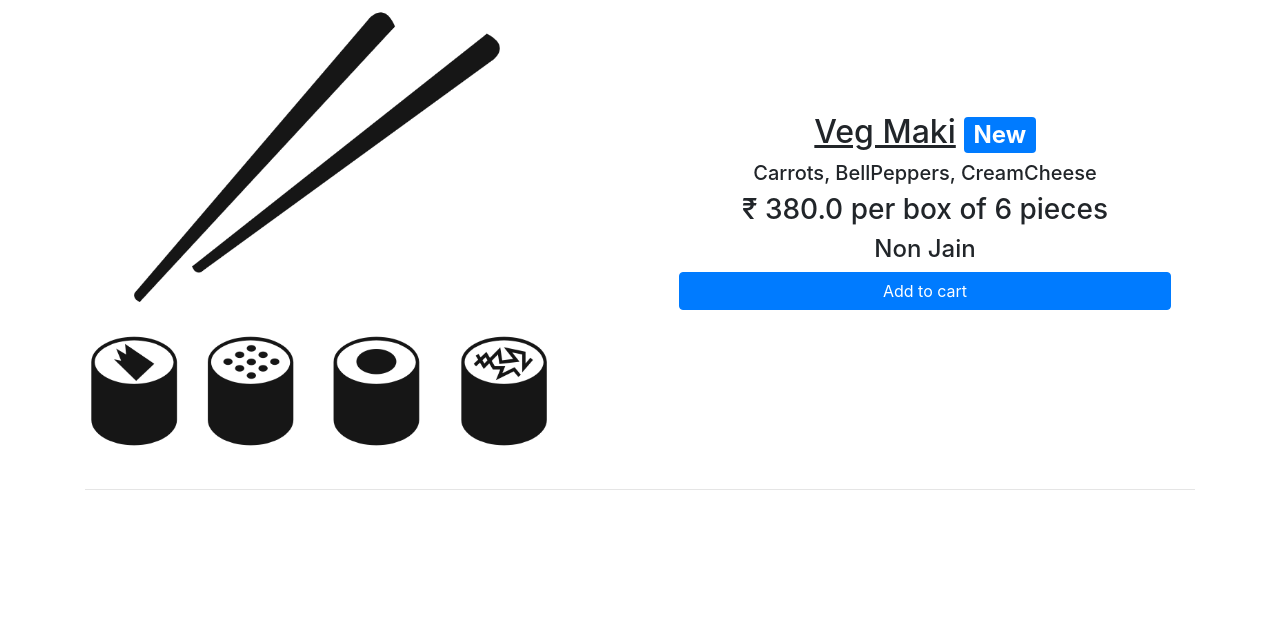
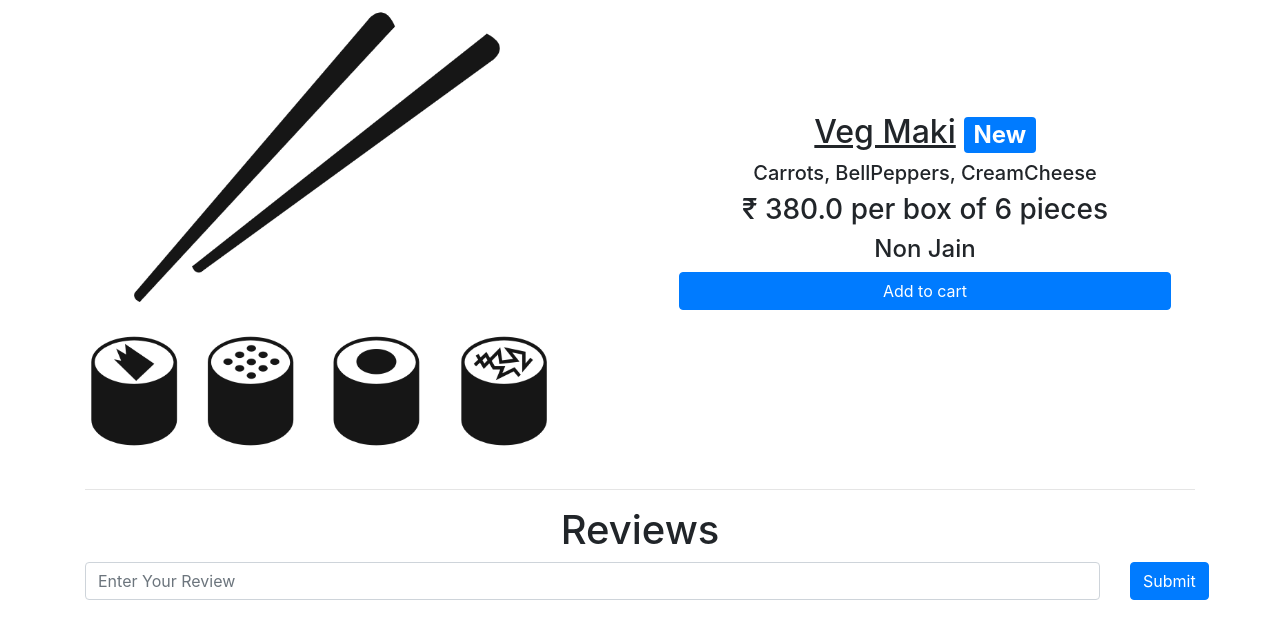
Before and after one commit to RiaDhanani/QuickBite, a Django app: a page that uses main/templates/main/dishes.html in a window 1280 px wide. Shown: the part 133-772 px from the top of the page. Run offline with Django 3.2, Linux system fonts and the light colour scheme; data comes from the database, SQL or seed files in the repository; both versions use the stored data as it was after the commit; some libraries are stand-ins or nearby versions.

Commit message:
added reviews feature

```diff
--- a/main/admin.py
+++ b/main/admin.py
@@ -1,5 +1,5 @@
 from django.contrib import admin
-from .models import Item, CartItems
+from .models import Item, CartItems, Reviews
 from django.db import models
 
 class ItemAdmin(admin.ModelAdmin):
@@ -26,5 +26,9 @@ class CartItemsAdmin(admin.ModelAdmin):
     list_display = ('id','user','item','quantity','ordered','ordered_date','delivery_date','status')
     list_filter = ('ordered','ordered_date','status')
 
+class ReviewsAdmin(admin.ModelAdmin):
+    list_display = ('user','item','review','posted_on')
+
 admin.site.register(Item,ItemAdmin)
 admin.site.register(CartItems,CartItemsAdmin)
+admin.site.register(Reviews,ReviewsAdmin)
--- a/main/models.py
+++ b/main/models.py
@@ -51,6 +51,20 @@ class Item(models.Model):
             'slug': self.slug
         })
 
+class Reviews(models.Model):
+    user = models.ForeignKey(User, on_delete = models.CASCADE)
+    item = models.ForeignKey(Item, on_delete = models.CASCADE)
+    rslug = models.SlugField()
+    review = models.TextField()
+    posted_on = models.DateField(default=timezone.now)
+
+    class Meta:
+        verbose_name = 'Review'
+        verbose_name_plural = 'Reviews'
+
+    def __str__(self):
+        return self.review
+
 class CartItems(models.Model):
     ORDER_STATUS = (
         ('Active', 'Active'),
@@ -67,6 +81,7 @@ class CartItems(models.Model):
     class Meta:
         verbose_name = 'Cart Item'
         verbose_name_plural = 'Cart Items'
+
     def __str__(self):
         return self.item.title
 
--- a/main/templates/main/dishes.html
+++ b/main/templates/main/dishes.html
@@ -6,27 +6,56 @@
     <div class="container dark-grey-text">
       <div class="row wow fadeIn">
         <div class="col-md-6 mb-4">
-          <img src="{{ object.image.url }}" class="img-fluid mt-4" alt="">
+          <img src="{{ item.image.url }}" class="img-fluid mt-4" alt="">
         </div>
         <div class="col-md-6 mb-4 information">
           <!--Content-->
           <div class="p-4 content">
             <div class="mt-0">
-                <h2><u>{{ object.title }}</u><span class="badge badge-{{ object.label_colour }} ml-2">{{ object.labels }}</span></h2>
+                <h2><u>{{ item.title }}</u><span class="badge badge-{{ item.label_colour }} ml-2">{{ item.labels }}</span></h2>
             </div>
             <div class="lead">
-              {% if object.description %}
-              <h5>{{ object.description }}</h5>
+              {% if item.description %}
+              <h5>{{ item.description }}</h5>
               {% endif %}
-              <h3>₹ {{ object.price }} per box of {{ object.pieces}} pieces</h3>
-              <h4>{{ object.instructions }}</h4>
+              <h3>₹ {{ item.price }} per box of {{ item.pieces}} pieces</h3>
+              <h4>{{ item.instructions }}</h4>
             </div>
-            <a href="{{ object.get_add_to_cart_url }}" class="btn btn-primary btn-md my-0 p">Add to cart</a>
+            <a href="{% url 'main:add-to-cart' item.slug %}" class="btn btn-primary btn-md my-0 p">Add to cart</a>
           </div>
         </div>
       </div>
       <hr>
     </div>
   </main>
+  <div class="container">
+    <h1 class="text-center">Reviews</h1>
+
+    <form action="{% url 'main:add_reviews' %}" method="POST" class="mb-3">
+      {% csrf_token %}
+      <div class="row">
+        <div class="col-sm-11">
+          <input type="text" name="review" class="form-control" placeholder="Enter Your Review">
+          <input type="hidden" name="rslug" class="form-control" value="{{item.slug}}">
+        </div>
+        <div class="col-sm-1">
+          <button type="submit" class="btn btn-primary">Submit</button>
+        </div>
+      </div>
+    </form>
+
+    {% for review in reviews %}
+    <div class="main-reviews card bg-success mb-3">
+      <div class="card-body">
+        <div class="user_details" style="display: flex; border-bottom: 1px solid rgb(31, 30, 30);">
+          <h3 class="mr-3">{{ review.user.username }} </h3>
+          <p class="mt-2">{{ review.posted_on }}</p>
+        </div>
+          <h4>{{ review.review }}</h4>
+      </div>
+    </div>
+    {% endfor %}
+
+  </div>
 </div>
 {% endblock content %}
--- a/main/templates/main/home.html
+++ b/main/templates/main/home.html
@@ -38,10 +38,10 @@
                 <div class="card mb-3" style="height: fit-content; overflow: auto;">
                   <img src="{{ item.image.url }}" style="height: 250px;">
                     <div class="card-body">
-                      <h5 class="text-center"><a href="{{ item.get_absolute_url }}">{{ item.title }} </a><span class="badge badge-{{ item.label_colour }}">{{ item.labels }}</span></h5>
+                      <h5 class="text-center"><a href="{% url 'main:dishes' item.slug %}">{{ item.title }} </a><span class="badge badge-{{ item.label_colour }}">{{ item.labels }}</span></h5>
                       <p class="text-center">{{ item.description }}</p>
                       <h5 class="text-center">₹ {{ item.price }}</h5>
-                      <a href="{{ item.get_absolute_url }}" class="btn btn-info float-right">View Details</a>
+                      <a href="{% url 'main:dishes' item.slug %}" class="btn btn-info float-right">View Details</a>
                     </div>
                 </div>
             </div>
--- a/main/urls.py
+++ b/main/urls.py
@@ -2,7 +2,7 @@ from django.urls import path
 from . import views
 from .views import (
     MenuListView,
-    MenuDetailView,
+    menuDetail,
     add_to_cart,
     get_cart_items,
     order_item,
@@ -15,13 +15,14 @@ from .views import (
     ItemUpdateView,
     ItemDeleteView,
     update_status,
+    add_reviews,
 )
 
 app_name = "main"
 
 urlpatterns = [
     path('', MenuListView.as_view(), name='home'),
-    path('dishes/<slug>', MenuDetailView.as_view(), name='dishes'),
+    path('dishes/<slug>', views.menuDetail, name='dishes'),
     path('item_list/', views.item_list, name='item_list'),
     path('item/new/', ItemCreateView.as_view(), name='item-create'),
     path('item-update/<slug>/', ItemUpdateView.as_view(), name='item-update'),
@@ -35,4 +36,5 @@ urlpatterns = [
     path('pending_orders/', views.pending_orders, name='pending_orders'),
     path('admin_dashboard/', views.admin_dashboard, name='admin_dashboard'),
     path('update_status/<int:pk>', views.update_status, name='update_status'),
+    path('postReview', views.add_reviews, name='add_reviews'),
 ]
--- a/main/views.py
+++ b/main/views.py
@@ -1,5 +1,5 @@
 from django.shortcuts import render, get_object_or_404, redirect
-from .models import Item, CartItems
+from .models import Item, CartItems, Reviews
 from django.contrib import messages
 from django.views.generic import (
     ListView,
@@ -19,9 +19,27 @@ class MenuListView(ListView):
     template_name = 'main/home.html'
     context_object_name = 'menu_items'
 
-class MenuDetailView(DetailView):
-    model = Item
-    template_name = 'main/dishes.html'
+def menuDetail(request, slug):
+    item = Item.objects.filter(slug=slug).first()
+    reviews = Reviews.objects.filter(rslug=slug).order_by('-id')[:7]
+    context = {
+        'item' : item,
+        'reviews' : reviews,
+    }
+    return render(request, 'main/dishes.html', context)
+
+@login_required
+def add_reviews(request):
+    if request.method == "POST":
+        user = request.user
+        rslug = request.POST.get("rslug")
+        item = Item.objects.get(slug=rslug)
+        review = request.POST.get("review")
+
+        reviews = Reviews(user=user, item=item, review=review, rslug=rslug)
+        reviews.save()
+        messages.success(request, "Thankyou for reviewing this product!!")
+    return redirect(f"/dishes/{item.slug}")
 
 class ItemCreateView(LoginRequiredMixin, CreateView):
     model = Item
```
Also changed, not shown: db.sqlite3, main/migrations/0019_reviews.py (added), main/migrations/0020_auto_20200824_1917.py (added).
